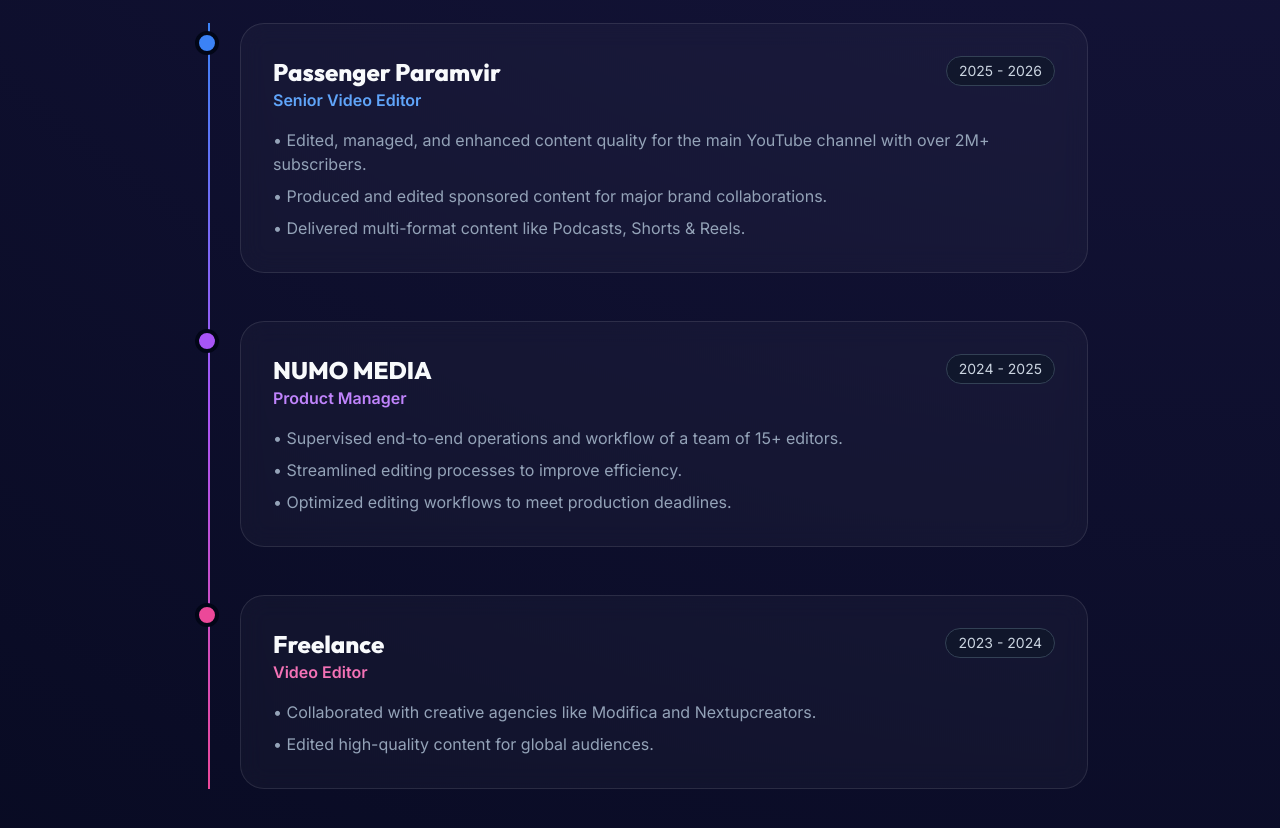
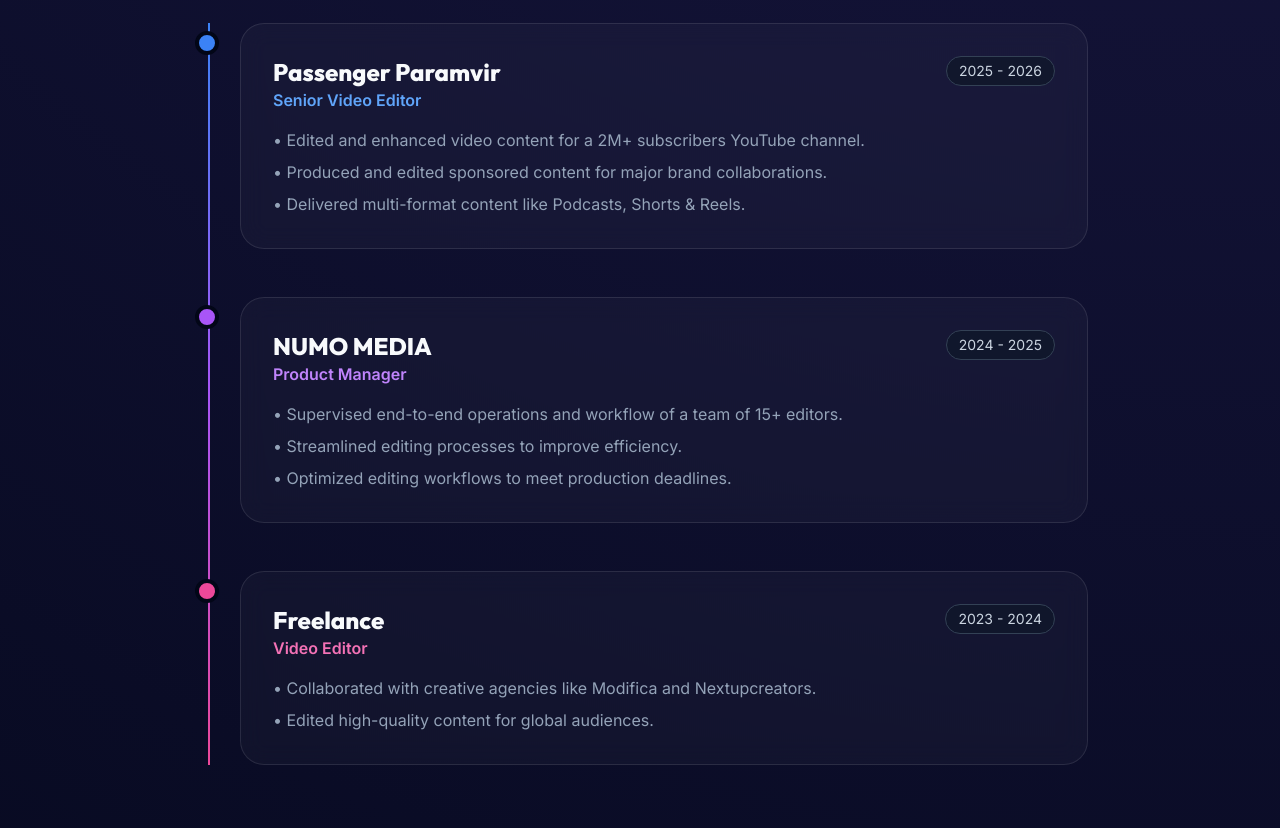
Before and after one commit to belownoobie-maker/monishkhan.github.io, a plain HTML site: page index.html in a window 1280 px wide. Shown: the part 1440-2268 px from the top of the page. Drawn offline with nearby package versions, Linux system fonts and the light colour scheme.

Commit message:
edited first line of passenger paramvir

```diff
--- a/index.html
+++ b/index.html
@@ -170,7 +170,7 @@
                             <span class="text-sm text-slate-300 bg-slate-900/80 px-3 py-1 rounded-full border border-slate-700 w-fit">2025 - 2026</span>
                         </div>
                         <ul class="text-slate-400 space-y-2 list-none">
-                            <li>• Edited, managed, and enhanced content quality for the main YouTube channel with over 2M+ subscribers.</li>
+                            <li>• Edited and enhanced video content for a 2M+ subscribers YouTube channel.</li>
                             <li>• Produced and edited sponsored content for major brand collaborations.</li>
                             <li>• Delivered multi-format content like Podcasts, Shorts & Reels.</li>
                         </ul>
```
